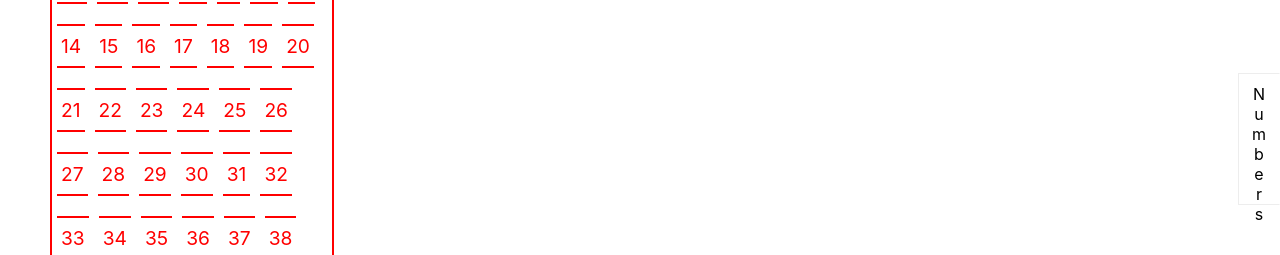
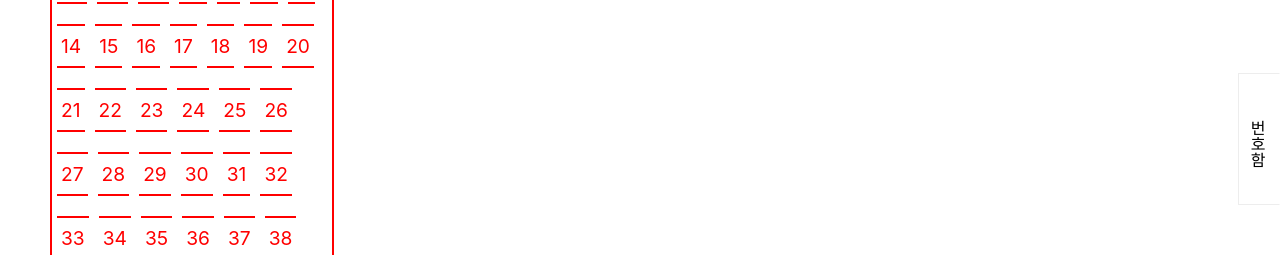
Before and after one commit to jacobkim9881/ltmaker, a React (Create React App) app: page / in a window 1280 px wide. Shown: the part 327-582 px from the top of the page. Built offline with nearby package versions, Linux system fonts and the light colour scheme.

Commit message:
tier version2

```diff
--- a/src/App.js
+++ b/src/App.js
@@ -202,6 +202,7 @@ class App extends Component {
   }
 
   checkInBox(e) {
+    if (this.state.nums.length < 5) {
       let id = e.target.id;
       let itemBox = this.state.itemBox;
       let cut = itemBox.splice(id, 1);
@@ -215,6 +216,7 @@ class App extends Component {
         tierBox: tierBox,
         tiersInItemBox: tiersInItemBox
       })
+    }
   }
 
   deleteItem(e) {
@@ -260,7 +262,9 @@ class App extends Component {
       <Contain>
          {this.state.nums.map((arr, index) =>
          <div>
+           <span style={{userSelect: "none;"}}>
            {this.state.tierBox[index]}
+           </span>
           <Balls id={index} onClick={this.markNum}>
           {arr.map((eye, index) => <span>
           {index !== 0 && (index + 1)%7 === 0 ?
@@ -284,24 +288,30 @@ class App extends Component {
       {this.state.menuOn ?
       <Nav>
       <MyBox onClick={this.menuTurn} On>
-      Numbers
+      번호함
       </MyBox>
       <Items>
         <ul>
           {this.state.itemBox.map((arr, index) =>
           <itemInBox>
             <li style={{listStyleType: "none"}}>
+            <TierNum>
             {this.state.tiersInItemBox[index] + " "}
+            </TierNum>
+            <td style={{width: "160px"}}>
             {arr+" "}
+            </td>
+            <td style={{width: "50px"}}>
             <ItemInBox id={index} onChange={this.checkInBox} type="checkbox" value="itemInBox" />
             <Del onClick={this.deleteItem}>X</Del>
+            </td>
             </li>
           </itemInBox>)}
         </ul>
       </Items>
       </Nav>:
       <MyBox onClick={this.menuTurn} Off>
-      Numbers
+      번호함
       </MyBox>}
     </div>
   );
@@ -353,11 +363,11 @@ const Contain = styled.div`
     position: absolute;
     display: inline-block;
 }
-  width: 420px;
-  height: 500px;
+  width: 100%;
+  height: 300px;
   margin-top: 50px;
   margin-left: 50px;
-  display: inline-block;
+  display: block;
 `
 const Balls = styled.div`
 display: inline-block;
@@ -416,38 +426,61 @@ const NumCheck = styled.span`
         color: red;
     }
 `
+
+const TierNum = styled.td`
+  width: 20px;
+  user-select: none;
+`
+
 const Items = styled.div`
+  border-style: solid;
+  border-color: hsl(0, 0%, 93%);
+  z-index: 1;
+  @media screen and (min-width: 480px) {
+    display: inline-block;
     height: 100%;
-  display: inline-block;
     position: fixed;
     right: 0;
     width: 300px;
     top: 0px;
     border-width: 0 0 0 1px;
-  border-style: solid;
-  border-color: hsl(0, 0%, 93%);
-  z-index: 1;
+  }
 `
 
 const MyBox = styled.div`
+  border-width: 1px 1px 1px 1px;
+  z-index: 2;
+  display: inline-block;
+  border-style: solid;
+  border-color: hsl(0, 0%, 93%) hsl(0, 0%, 100%) hsl(0, 0%, 93%) hsl(0, 0%, 93%);
+  background-color: white;
+  cursor: pointer;
+
+@media screen and (min-width: 480px) {
   writing-mode: vertical-rl;
   text-orientation: upright;
-  z-index: 2;
-  display: inline-block;
-  position: absolute;
   padding-top: 10px;
   padding-right: 10px;
+  position: absolute;
   width: 30px;
   height: 120px;
-  border-width: 1px 1px 1px 1px;
-  border-style: solid;
-  border-color: hsl(0, 0%, 93%) hsl(0, 0%, 100%) hsl(0, 0%, 93%) hsl(0, 0%, 93%);
   top: 50%;
   ${props => props.Off ?
     "right: 0px;" :
     props.On ?
     "right: 300px;" :
     "right: 0px;"
+    }
+}
+  position: sticky;
+  text-align: center;
+  width: 100%;
+  height: 30px;
+    ${props => props.Off ?
+    "bottom: 0px;" :
+    props.On ?
+    "bottom: 300px;" :
+    "bottom: 0px;"
     }
 `
 const Nav = styled.div`
@@ -456,11 +489,14 @@ const Nav = styled.div`
 const Del = styled.span`
 width: 13px;
 height: 13px;
+margin-left: 10px;
 font-size: 13px;
 text-align: center;
 display: inline-block;
 border: 1px solid red;
 color: red;
+cursor: pointer;
+user-select: none;
 `
 
 const ItemInBox = styled.input`
```
Lines whose indentation alone changed are shown as unchanged.
